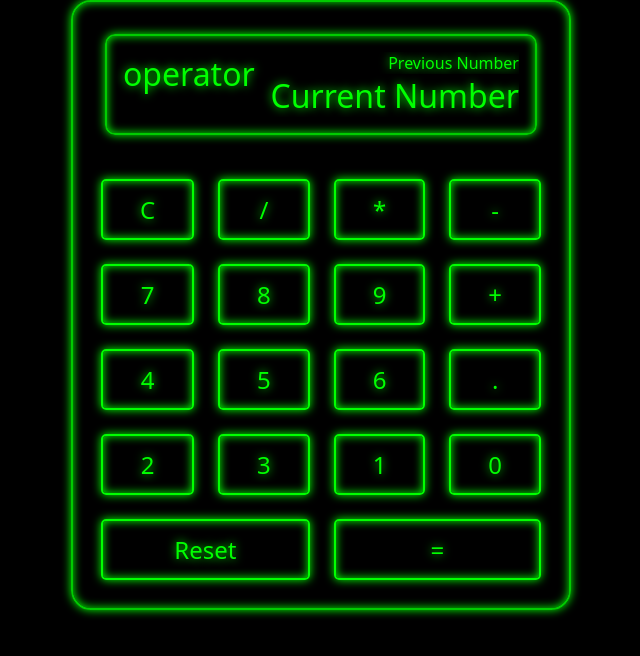
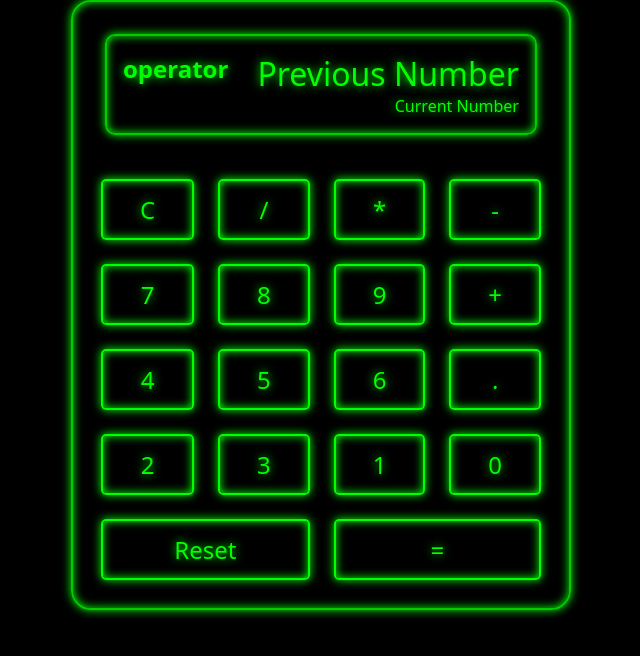
Before and after one commit to AmarVcode/NeonLight-X-Calculator, a plain HTML site: page index.html in a window 1280 px wide. Shown: the whole page, without its empty margins (319-959 px from the left). Drawn offline with Linux system fonts and the light colour scheme.

Commit message:
at last done

```diff
--- a/css/style.scss
+++ b/css/style.scss
@@ -22,18 +22,23 @@ body{
             display: grid;
             grid-template-columns: 10% 90%;
             border-radius: 10px;
+            &>div:nth-child(1){
+                    font-size: 1.5rem;
+                    font-weight: bolder;
+                }
             &>div{
                 text-align: right;
                 font-size: 2rem;
                 color: lime;
                 text-shadow: 0px 0px 10px lime;
+
             }
             .number{
                 display: flex;
                 flex-direction: column;
                 overflow: hidden;
                 word-wrap: break-word;
-                &>div:nth-child(1){
+                &>div:nth-child(2){
                     font-size: 1rem;
                     overflow: hidden;
                 }
```
Also changed, not shown: css/style.css, 1 other file.
